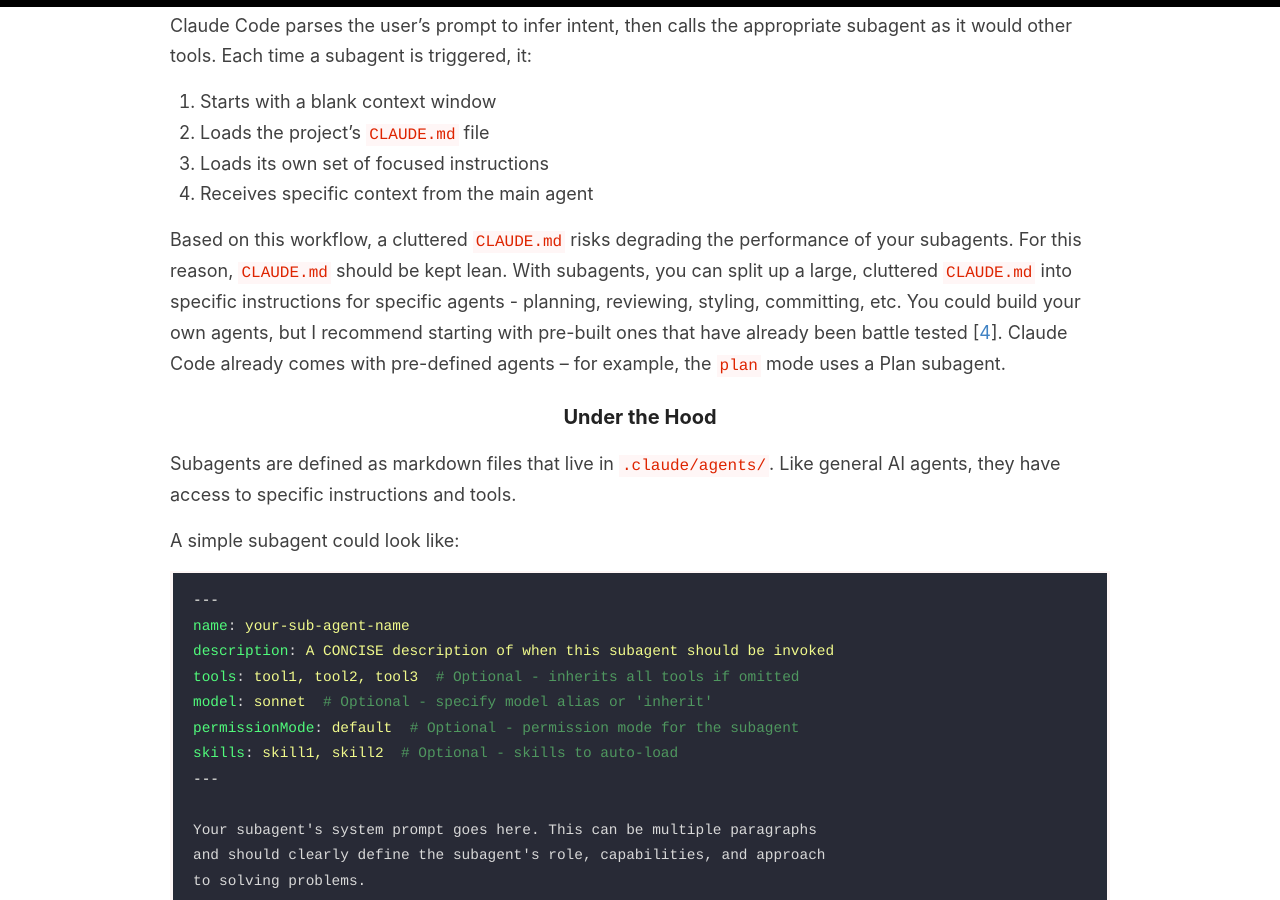
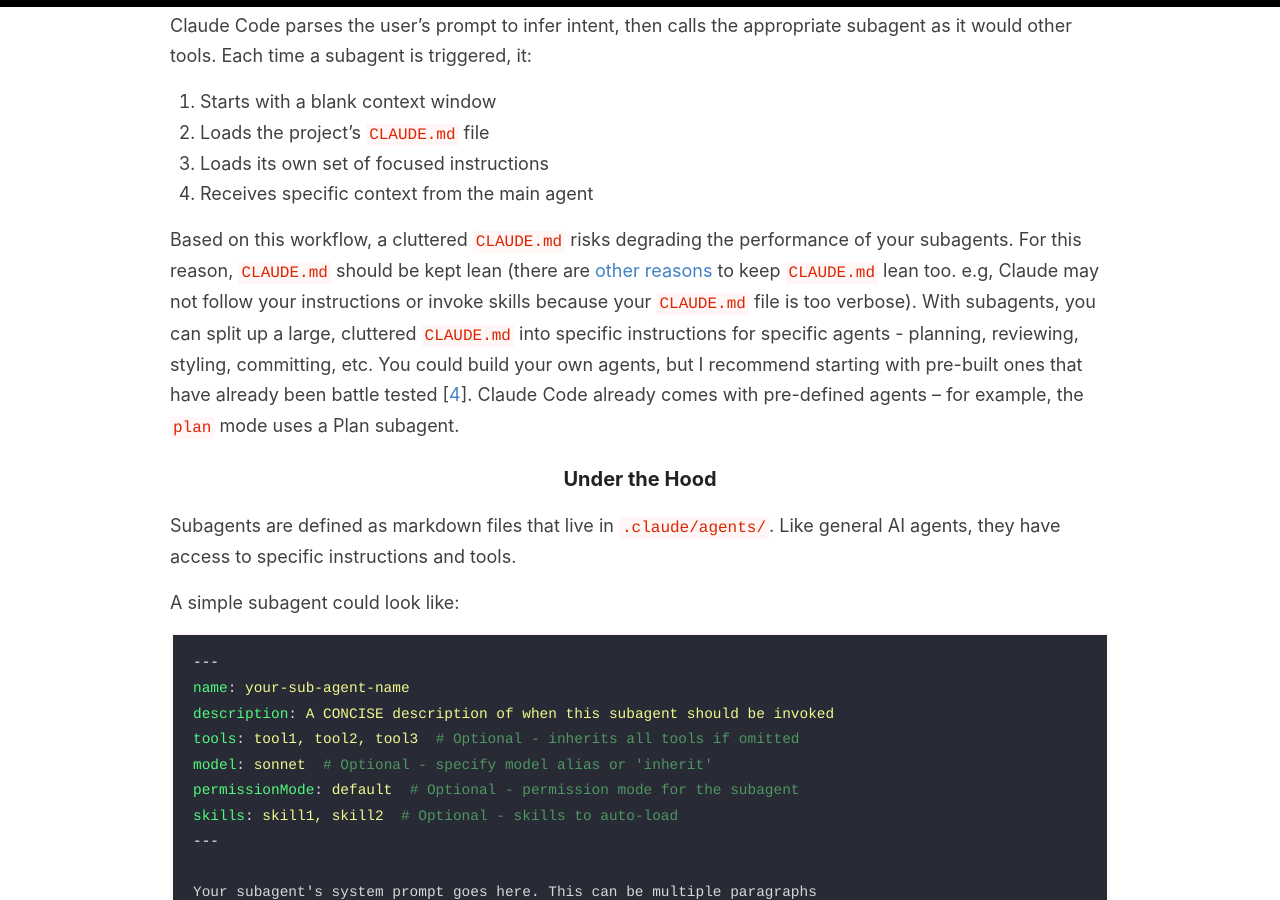
Before and after one commit to kfchou/kfchou.github.io, a Jekyll site: the page built from _posts/2026-01-07-agentic-coding.md, in a window 1280 px wide and 900 px high, scrolled down 1243 px. Built offline with Jekyll 4.4.1, drawn with Linux system fonts in a browser that asks for light colours; comment, search, counter and statistics services are not loaded; some of the changed text lies outside the part shown.

Commit message:
add more references

```diff
--- a/_posts/2026-01-07-agentic-coding.md
+++ b/_posts/2026-01-07-agentic-coding.md
@@ -27,7 +27,7 @@
 3. Loads its own set of focused instructions
 4. Receives specific context from the main agent
 
-Based on this workflow, a cluttered `CLAUDE.md` risks degrading the performance of your subagents. For this reason, `CLAUDE.md` should be kept lean. With subagents, you can split up a large, cluttered `CLAUDE.md` into specific instructions for specific agents - planning, reviewing, styling, committing, etc. You could build your own agents, but I recommend starting with pre-built ones that have already been battle tested [[4]]. Claude Code already comes with pre-defined agents -- for example, the `plan` mode uses a Plan subagent.
+Based on this workflow, a cluttered `CLAUDE.md` risks degrading the performance of your subagents. For this reason, `CLAUDE.md` should be kept lean (there are [other reasons](https://x.com/Arindam_1729/status/2013273760619794778) to keep `CLAUDE.md` lean too. e.g, Claude may not follow your instructions or invoke skills because your `CLAUDE.md` file is too verbose). With subagents, you can split up a large, cluttered `CLAUDE.md` into specific instructions for specific agents - planning, reviewing, styling, committing, etc. You could build your own agents, but I recommend starting with pre-built ones that have already been battle tested [[4]]. Claude Code already comes with pre-defined agents -- for example, the `plan` mode uses a Plan subagent.
 
 ### Under the Hood
 Subagents are defined as markdown files that live in `.claude/agents/`. Like general AI agents, they have access to specific instructions and tools.
```
Also changed, not shown: other parts of _posts/2026-01-07-agentic-coding.md (+1 -0 lines).
